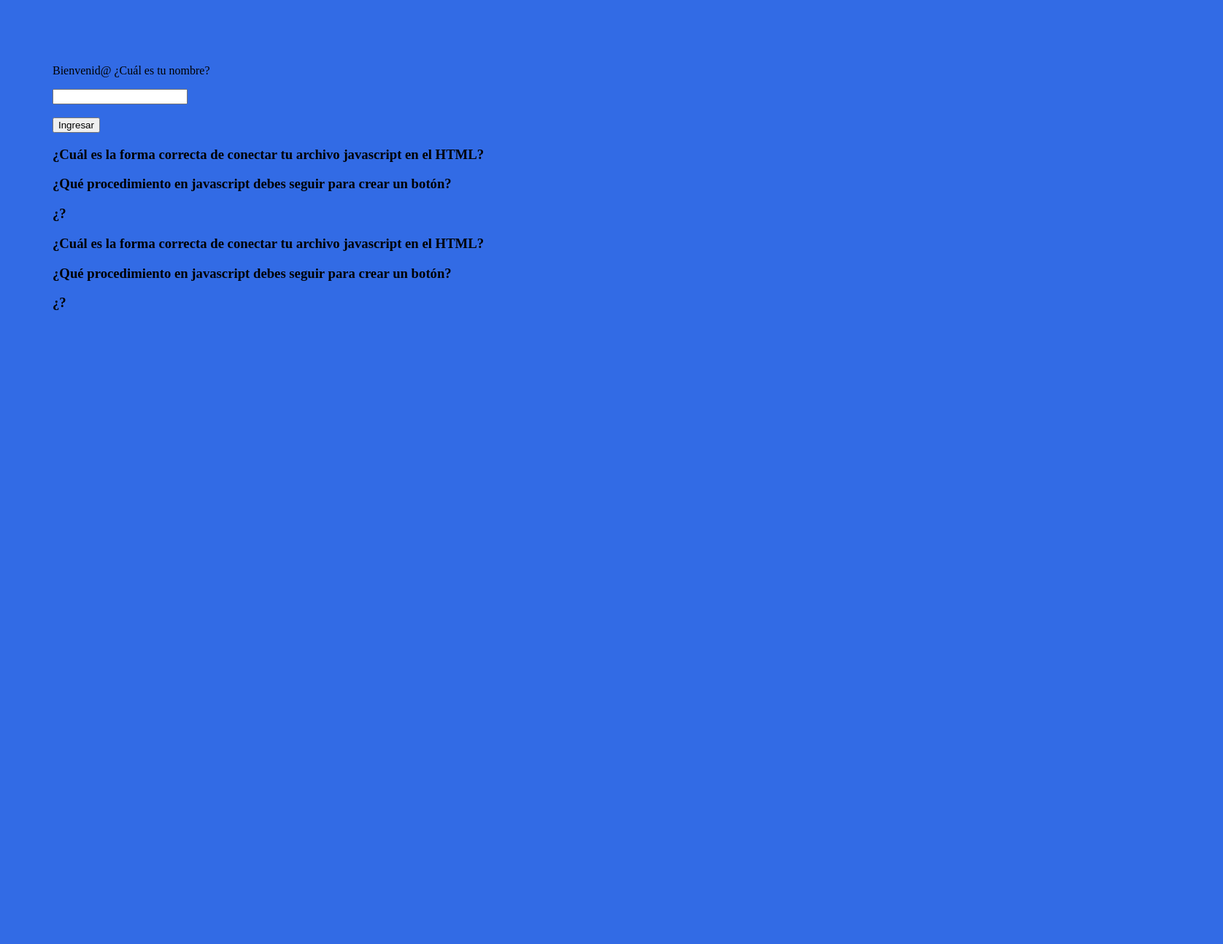
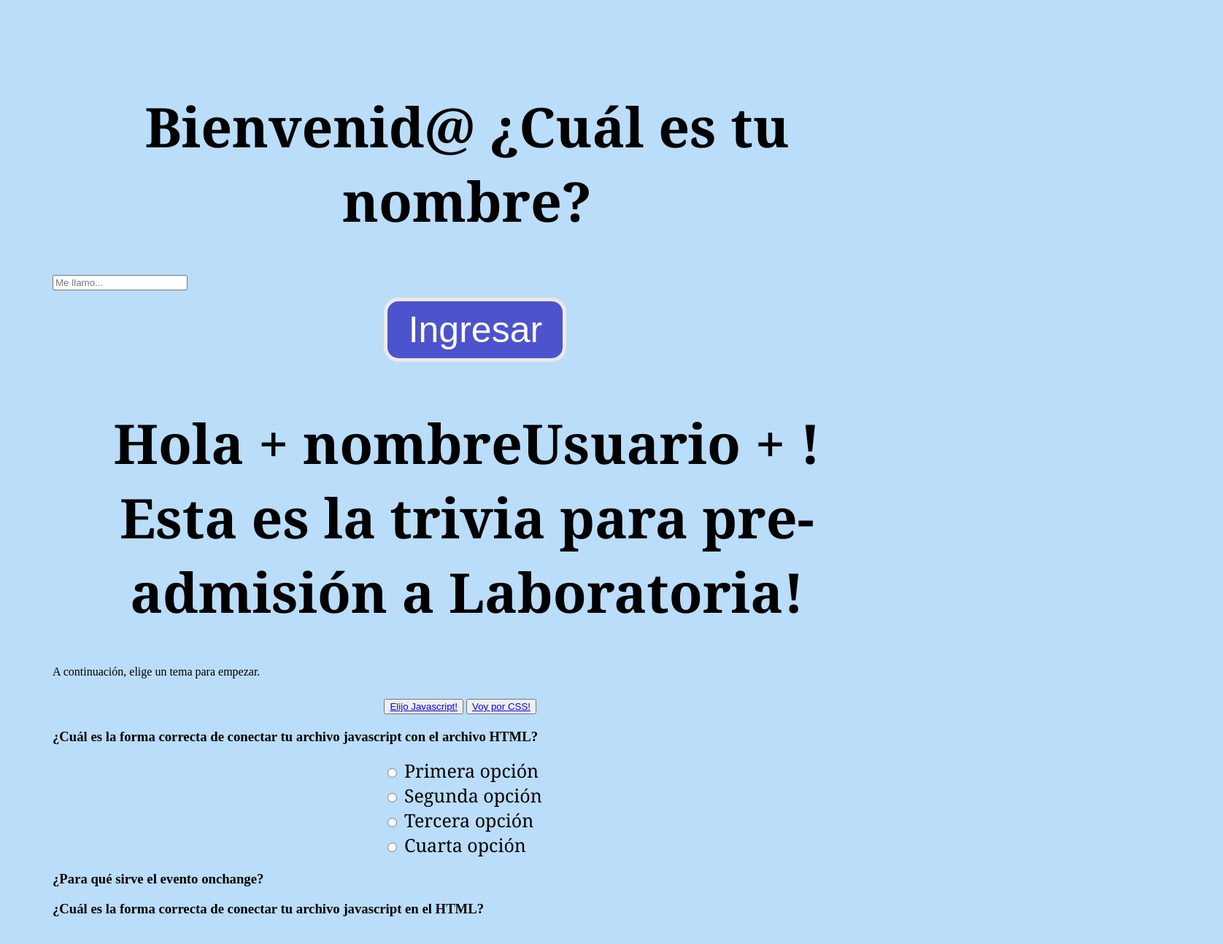
Before and after one commit to Yes197/Trivia-PreAdmision, a website: page index.html in a window 1280 px wide. Shown: the whole page at 73% size, 1676 px wide, since content can reach past the window. Before the commit the page ends 800 px from the top, so only its background shows below. Drawn offline with Linux system fonts and the light colour scheme.

Commit message:
created label for options

```diff
--- a/app.js
+++ b/app.js
@@ -1,7 +1,7 @@
 document.getElementById('botonIngresar');
-const nombreUsuario = document.getElementById('nombre');
+const nombreUsuario = document.getElementById('name-user');
 
-function Welcome() {
+function GuardarNombre() {
     const nombre = nombreUsuario.value;
     console.log(nombre);
 }
--- a/index.html
+++ b/index.html
@@ -3,42 +3,66 @@
 
 <head>
     <meta charset="utf-8">
-    <title>Trivia</title>
-    <link rel="stylesheet" href="style.css">
+    <title>Trivia Pre-Admisión</title>
+    <link rel="stylesheet" href="style.css" type="text/css">
 </head>
 
 <body>
-    <p class="titulo">Bienvenid@ ¿Cuál es tu nombre?</p>
-    <input type="text" id="nombre"> <br> <br>
+    <form>
+        <h1 class="titulo">Bienvenid@ ¿Cuál es tu nombre?</h1>
+        <div><input type="text" id="name-user" placeholder="Me llamo..." required /></div>
+    </form>
 
-    <button type="submit" id="botonIngresar" onclick="Welcome()">Ingresar</button>
+    <!--<input type="button">, <input type="submit">, <input type="image">).-->
+    <button type="submit" id="btnIngresar" onclick="GuardarNombre()">Ingresar</button>
 
+    <form>
+        <h1 class="titulo">Hola + nombreUsuario + ! Esta es la trivia para pre-admisión a Laboratoria! </h1>
+        <p>A continuación, elige un tema para empezar.</p>
+
+        <label for=""></label>
+        <button type="submit" id="botonJs"> <a href="PreguntasJs.html"> Elijo Javascript!</a></button>
+
+        <button type="submit" id="botonJs"> <a href="PreguntasCss.html"> Voy por CSS!</a></button>
+
+    </form>
+
+    <form>
+        <h3 class="pregunta" id="pregunta1-js">¿Cuál es la forma correcta de conectar tu archivo javascript con el
+            archivo HTML?</h3>
+        <div>
+            <label>
+                <input type="radio" name="pregunta1-respuesta2-js" value="incorrecta"> Primera opción
+            </label>
+        </div>
+
+        <div>
+            <label>
+                <input type="radio" name="pregunta1-respuesta2-js" value="correcta"> Segunda opción
+            </label>
+        </div>
+
+        <div>
+            <label>
+                <input type="radio" name="pregunta1-respuesta3-js" value="incorrecta"> Tercera opción
+            </label>
+        </div>
+
+        <div>
+            <label>
+                <input type="radio" name="pregunta1-respuesta4-js" value="incorrecta"> Cuarta opción
+            </label>
+        </div>
+
+
+        <!--onfocus: evento que se produce cuando el usuario selecciona un elemento del formulario.-->
+    </form>
+
+    <h3 class="pregunta">¿Para qué sirve el evento onchange?</h3>
+<!--También se produce cuando el usuario selecciona una opción en una lista desplegable (<select>).-->
     <h3 class="pregunta">¿Cuál es la forma correcta de conectar tu archivo javascript en el HTML?</h3>
     <div id="lista-JS">
         <!-- <option class="alternativas">"<script src="nombre-del-documento.js"></script>"</option> -->
-    </div>
-
-    <h3 class="pregunta">¿Qué procedimiento en javascript debes seguir para crear un botón?</h3>
-    <div id="lista-JS">
-
-    </div>
-
-    <h3 class="pregunta">¿?</h3>
-    <div id="lista-JS">
-    </div>
-
-    <h3 class="pregunta">¿Cuál es la forma correcta de conectar tu archivo javascript en el HTML?</h3>
-    <div id="lista-JS">
-        <!-- <option class="alternativas">"<script src="nombre-del-documento.js"></script>"</option> -->
-    </div>
-
-    <h3 class="pregunta">¿Qué procedimiento en javascript debes seguir para crear un botón?</h3>
-    <div id="lista-JS">
-
-    </div>
-
-    <h3 class="pregunta">¿?</h3>
-    <div id="lista-JS">
     </div>
 
     <script type="text/javascript" src="app.js"></script>
--- a/style.css
+++ b/style.css
@@ -1,17 +1,30 @@
 body{
-    background-color: #326be5;
+    background-color: #108bf049;
     padding: 5%;
-
 }
 
 .titulo {
-
+    text-align: center;
+    font-family: Cambria, serif;
+    font-size: 75px;
 }
 
-.boton {
-
+#btnIngresar{
+    background-color: #2522bdbb;
+    width: 250px;
+    font-size: 50px;
+    color: #fff;
+    border: 5px solid #eceae3;
+    border-radius: 20px;
+    margin: 10px 900px 10px 0px;
+    padding: 10px 10px;
+    margin-left: 40%;
 }
 
-.alternativas{
-
+form label{
+    text-align: justify;
+    font-family: Cambria;
+    font-size: 25px;
+    border-radius: 50px;
+    margin-left: 40%;
 }
```
Also changed, not shown: package.json (added, +25 -0 lines), timer.js (added, +7 -0 lines), .eslintrc.json (added), 1 other file.
